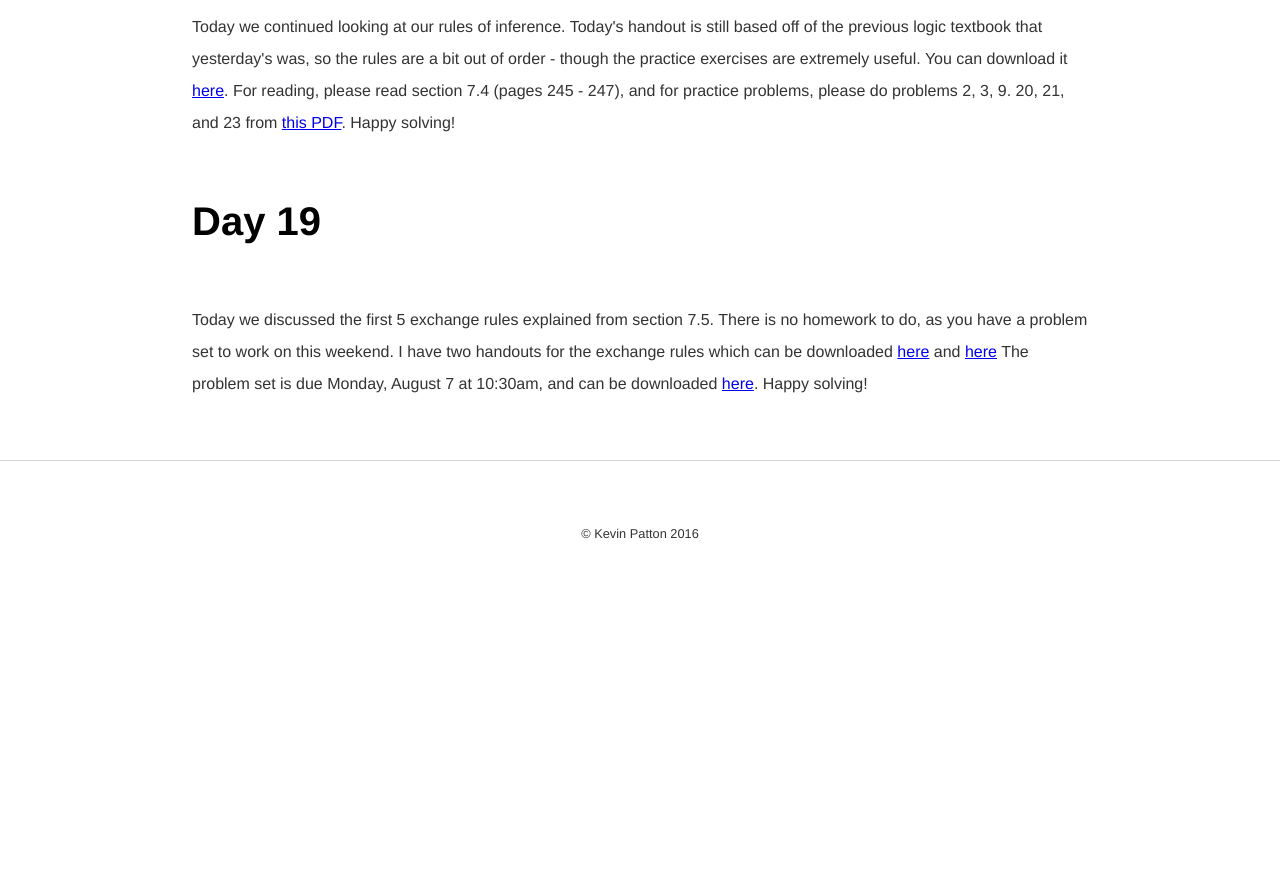
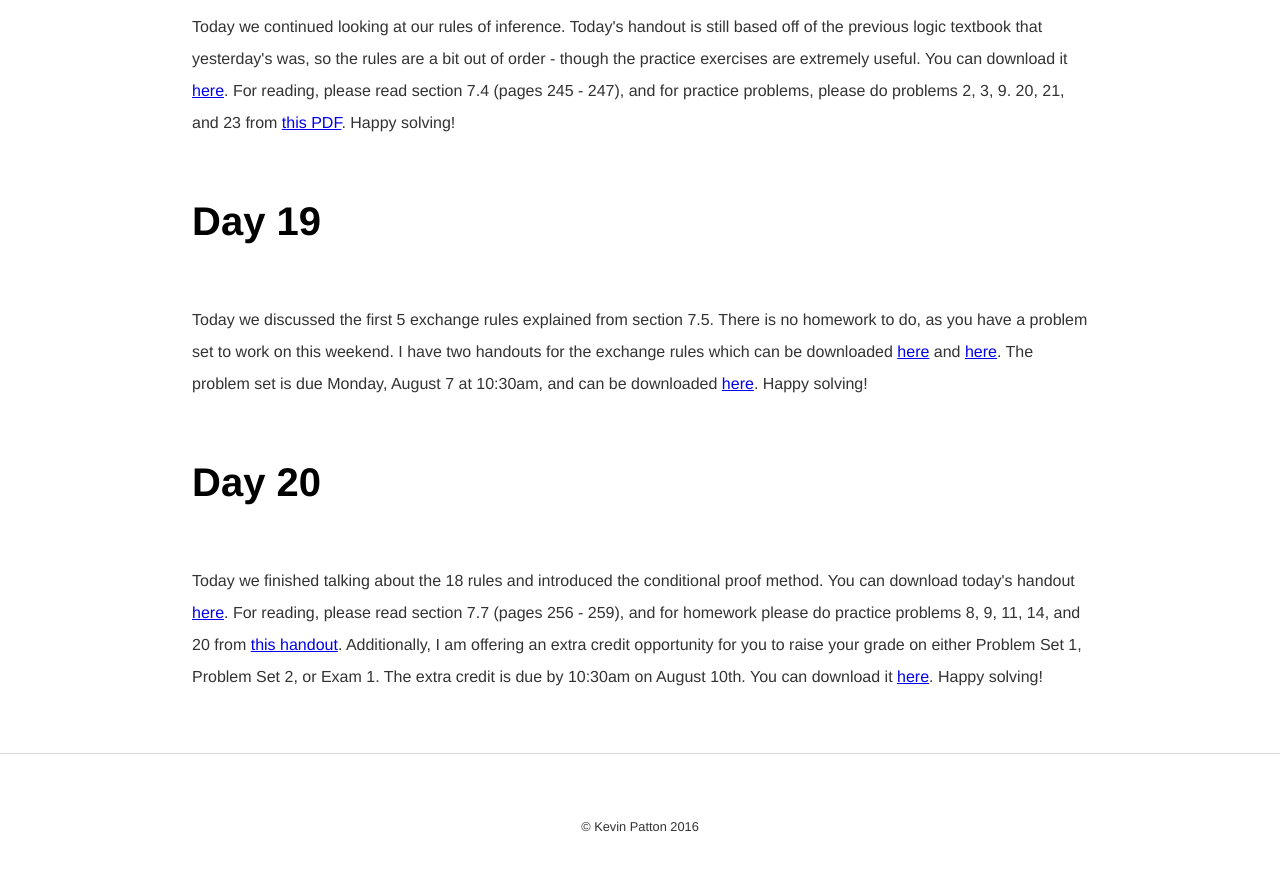
Before and after one commit to kevinjpatton/kevinjpatton.github.io, a Jekyll site: the page built from teaching/phil_110/index.html, in a window 1280 px wide and 900 px high, scrolled down 4894 px. Shown: the top 871 px of the window. Built offline with Jekyll 4.4.1, drawn with Linux system fonts in a browser that asks for light colours; Markdown is read by kramdown in place of the engine named in the settings; before the commit the page ends 5501 px from its top, so only the background shows below that.

Commit message:
Update index.html

```diff
--- a/teaching/phil_110/index.html
+++ b/teaching/phil_110/index.html
@@ -43,4 +43,6 @@ title: Philosophy 110 - Kevin Patton
 <h1>Day 18</h1>
 <p>Today we continued looking at our rules of inference.  Today's handout is still based off of the previous logic textbook that yesterday's was, so the rules are a bit out of order - though the practice exercises are extremely useful.  You can download it <a href=/teaching/phil_110/Day18-Section7.2.pdf target="_blank">here</a>.  For reading, please read section 7.4 (pages 245 - 247), and for practice problems, please do problems 2, 3, 9. 20, 21, and 23 from <a href=/teaching/phil_110/Summer2017_eightrulespractice.pdf target="_blank">this PDF</a>.  Happy solving!</p>
 <h1>Day 19</h1>
-<p>Today we discussed the first 5 exchange rules explained from section 7.5.  There is no homework to do, as you have a problem set to work on this weekend.  I have two handouts for the exchange rules which can be downloaded <a href=/teaching/phil_110/Day19-Section7.3.pdf target="_blank">here</a> and <a href=/teaching/phil_110/Day20-Section7.4.pdf target="_blank">here</a> The problem set is due Monday, August 7 at 10:30am, and can be downloaded <a href=/teaching/phil_110/PS-2_Summer.pdf target="_blank">here</a>.  Happy solving!</p>
+<p>Today we discussed the first 5 exchange rules explained from section 7.5.  There is no homework to do, as you have a problem set to work on this weekend.  I have two handouts for the exchange rules which can be downloaded <a href=/teaching/phil_110/Day19-Section7.3.pdf target="_blank">here</a> and <a href=/teaching/phil_110/Day20-Section7.4.pdf target="_blank">here</a>. The problem set is due Monday, August 7 at 10:30am, and can be downloaded <a href=/teaching/phil_110/PS-2_Summer.pdf target="_blank">here</a>.  Happy solving!</p>
+<h1>Day 20</h1>
+<p>Today we finished talking about the 18 rules and introduced the conditional proof method.  You can download today's handout <a href=/teaching/phil_110/Day14-Section6.3_2-6.5.pdf target="_blank">here</a>.  For reading, please read section 7.7 (pages 256 - 259), and for homework please do practice problems 8, 9, 11, 14, and 20 from <a href=/teaching/phil_110/Summer2017_ConditionalProbs.pdf target="_blank">this handout</a>.  Additionally, I am offering an extra credit opportunity for you to raise your grade on either Problem Set 1, Problem Set 2, or Exam 1.  The extra credit is due by 10:30am on August 10th.  You can download it <a href=/teaching/phil_110/SummerExtraCredit.pdf target="_blank">here</a>.  Happy solving!</p1>
```
